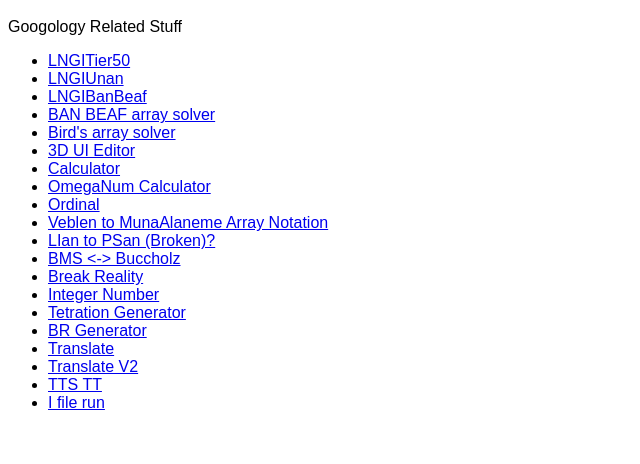
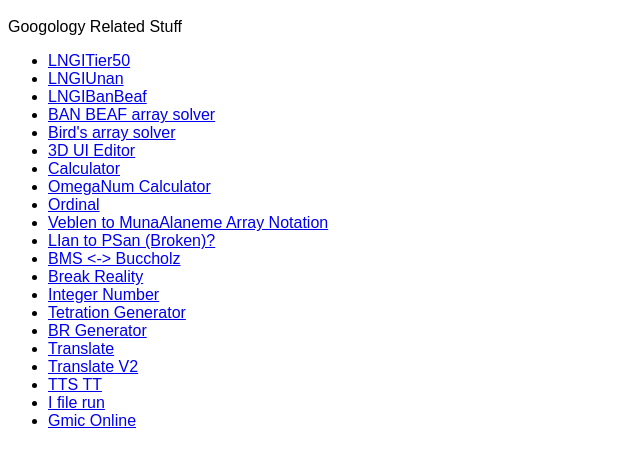
Before and after one commit to MakiNishi3/test, a plain HTML site: page index.html in a window 1280 px wide. Shown: the part 48-512 px from the top of the page, without its empty margins (0-640 px from the left). Drawn offline with Linux system fonts and the light colour scheme.

Commit message:
Update index.html

```diff
--- a/index.html
+++ b/index.html
@@ -28,5 +28,6 @@ body {
 	<li><a href="https://makinishi3.github.io/test/translator">Translate V2</a></li>
 	<li><a href="https://makinishi3.github.io/test/tiktoktts">TTS TT</a></li>
 		<li><a href="https://makinishi3.github.io/test/hosting">I file run</a></li>
+	<li><a href="https://makinishi3.github.io/test/G'MIC">Gmic Online</a></li>
 
 </ul>
```
